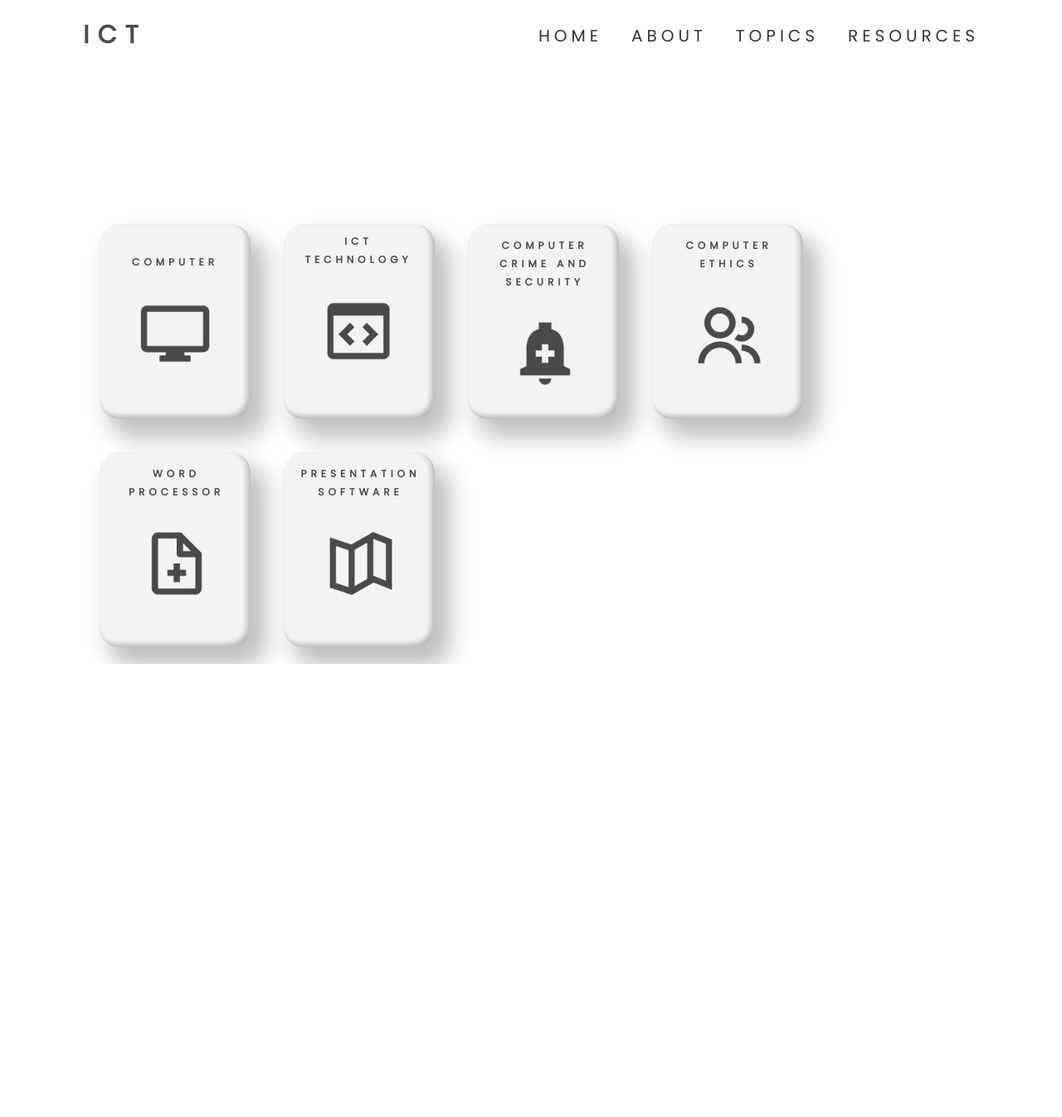
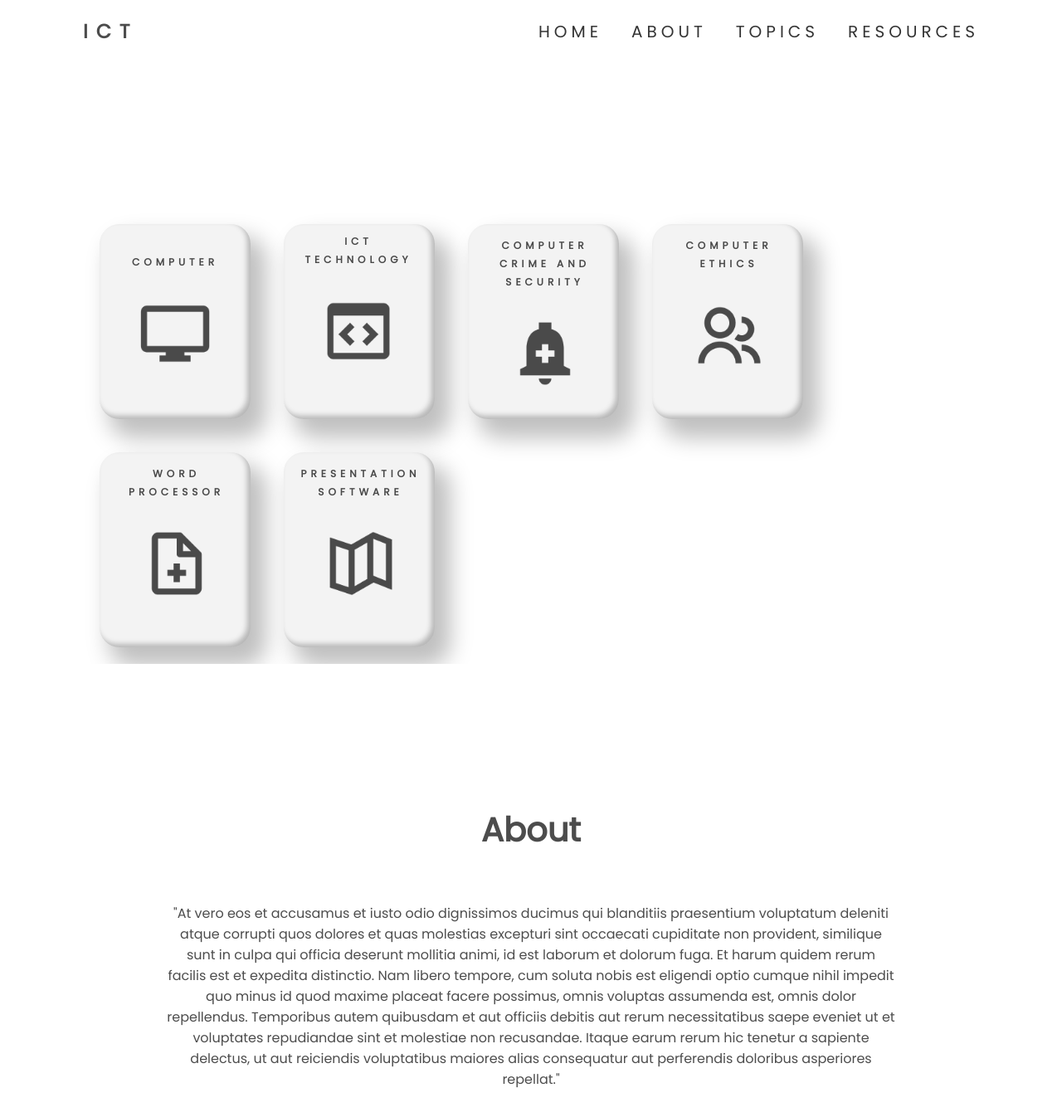
Before and after one commit to LemuelGuevara/HTML_ICT, a plain HTML site: page index.html in a window 1280 px wide. Shown: the whole page at 83% size. Before the commit the page ends 800 px from the top, so only its background shows below. Drawn offline with Linux system fonts and the light colour scheme.

Commit message:
Added about section

```diff
--- a/index.html
+++ b/index.html
@@ -11,18 +11,21 @@
 
     <!-- Landing page -->
 
-    <section>
-        <header>
+    <section id="home">
+
+        <!-- Nav Bar -->
+
+        <nav>
             <div class="logo">
                 <h1>ICT</h1>
             </div>
             <ul>
                 <li><a href="#">HOME</a></li>
-                <li><a href="#">ABOUT</a></li>
-                <li><a href="#">TOPICS</a></li>
+                <li><a href="#about">ABOUT</a></li>
+                <li><a href="topics">TOPICS</a></li>
                 <li><a href="#">RESOURCES</a></li>
             </ul>
-        </header>
+        </nav>
 
         <!-- Topic showcase -->
 
@@ -82,9 +85,28 @@
                 </div>
             </div>
         </div>
+    </section>
 
-        <!-- Topic -->
+    <!-- About Section -->
 
+    <section id="about">
+        <h1>About</h1>
+        <p>"At vero eos et accusamus et iusto odio dignissimos ducimus qui blanditiis praesentium voluptatum deleniti atque
+        corrupti quos dolores et quas molestias excepturi sint occaecati cupiditate non provident, similique sunt in culpa
+        qui officia deserunt mollitia animi, id est laborum et dolorum fuga. Et harum quidem rerum facilis est et expedita
+        distinctio. Nam libero tempore, cum soluta nobis est eligendi optio cumque nihil impedit quo minus id quod maxime
+        placeat facere possimus, omnis voluptas assumenda est, omnis dolor repellendus. Temporibus autem quibusdam et aut
+        officiis debitis aut rerum necessitatibus saepe eveniet ut et voluptates repudiandae sint et molestiae non
+        recusandae. Itaque earum rerum hic tenetur a sapiente delectus, ut aut reiciendis voluptatibus maiores alias
+        consequatur aut perferendis doloribus asperiores repellat."</p>
     </section>
+
+    <!-- Topics Section -->
+
+
+
+    <!-- Resources Section -->
+
+
 </body>
 </html>
--- a/style.css
+++ b/style.css
@@ -4,6 +4,10 @@
     box-sizing: border-box;
     font-family: 'Poppins', sans-serif;
     color: rgba(0, 0, 0, 0.7);
+}
+
+html {
+    scroll-behavior: smooth;
 }
 
 section {
@@ -17,7 +21,7 @@ section {
     background: #fff;
 }
 
-header {
+nav {
     position: absolute;
     top: 0;
     left: 0;
@@ -28,22 +32,22 @@ header {
     align-items: center;
 }
 
-header .logo {
+nav .logo {
     position: relative;
     font-size: 20px;
     letter-spacing: 10px;
 }
 
-header ul {
+nav ul {
     position: relative;
     display: flex;
 }
 
-header ul li {
+nav ul li {
     list-style: none;
 }
 
-header ul li a {
+nav ul li a {
     display: inline;
     color: #333;
     font-weight: 400;
@@ -52,6 +56,8 @@ header ul li a {
     text-decoration: none;
     letter-spacing: 5px;
 }
+
+/* Landing Page */
 
 /* Topic showcase frame */
 
@@ -178,7 +184,7 @@ header ul li a {
 /* Hover animation */
 
 .container .card:hover {
-    transform: translateY(20px);
+    transform: translateY(-20px);
 }
 
 .container .card::before {
@@ -226,3 +232,26 @@ header ul li a {
     right: 15px;
     text-align: center;
 }
+
+/* End of Landing Page */
+
+/* About Section */
+
+#about {
+    position: absolute;
+    text-align: center;
+    align-items: center;
+    padding: 200px;
+}
+
+#about h1 {
+    position: absolute;
+    top: 25%;
+    left: 50%;
+    transform: translate(-50%, -50%);
+    text-align: center;
+    display: flex;
+    font-size: 40px;
+}
+
+/* Topics Section */
```
